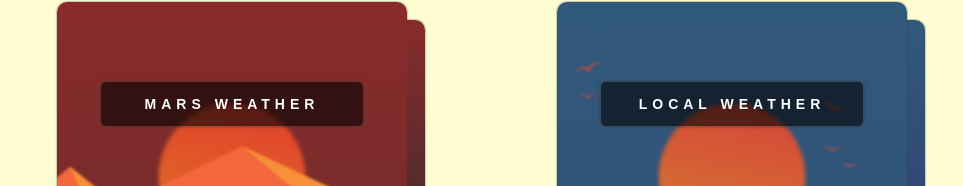
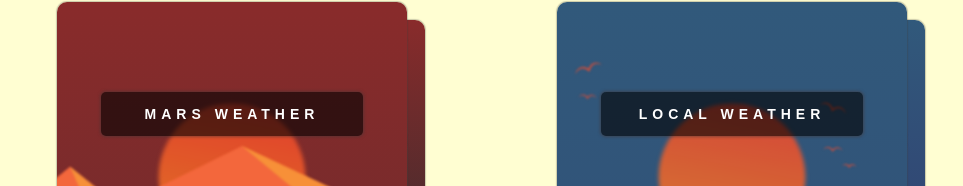
Before and after one commit to MarioLema/mars-react, a React (Create React App) app: page / in a window 1280 px wide. Shown: the part 531-717 px from the top of the page, without its empty margins (158-1121 px from the left). Built offline with nearby package versions, Linux system fonts and the light colour scheme; no server answers; a web font is replaced by a local one.

Commit message:
fixed margin errors

```diff
--- a/src/App.css
+++ b/src/App.css
@@ -119,7 +119,6 @@ overflow: hidden;
   letter-spacing: 5px;
   position: absolute;
   top: 80px;
-  margin: auto 43px;
   margin-bottom: 150px;
   text-align: center;
   width: 75%;
@@ -174,7 +173,6 @@ position: absolute;
   height: 70px;
   padding: 15px;
 border-radius: 50px;
-margin: auto 140px;
 background: rgba(0, 0, 0, 0.6);
 z-index: 15;
   top: 200px;
```
